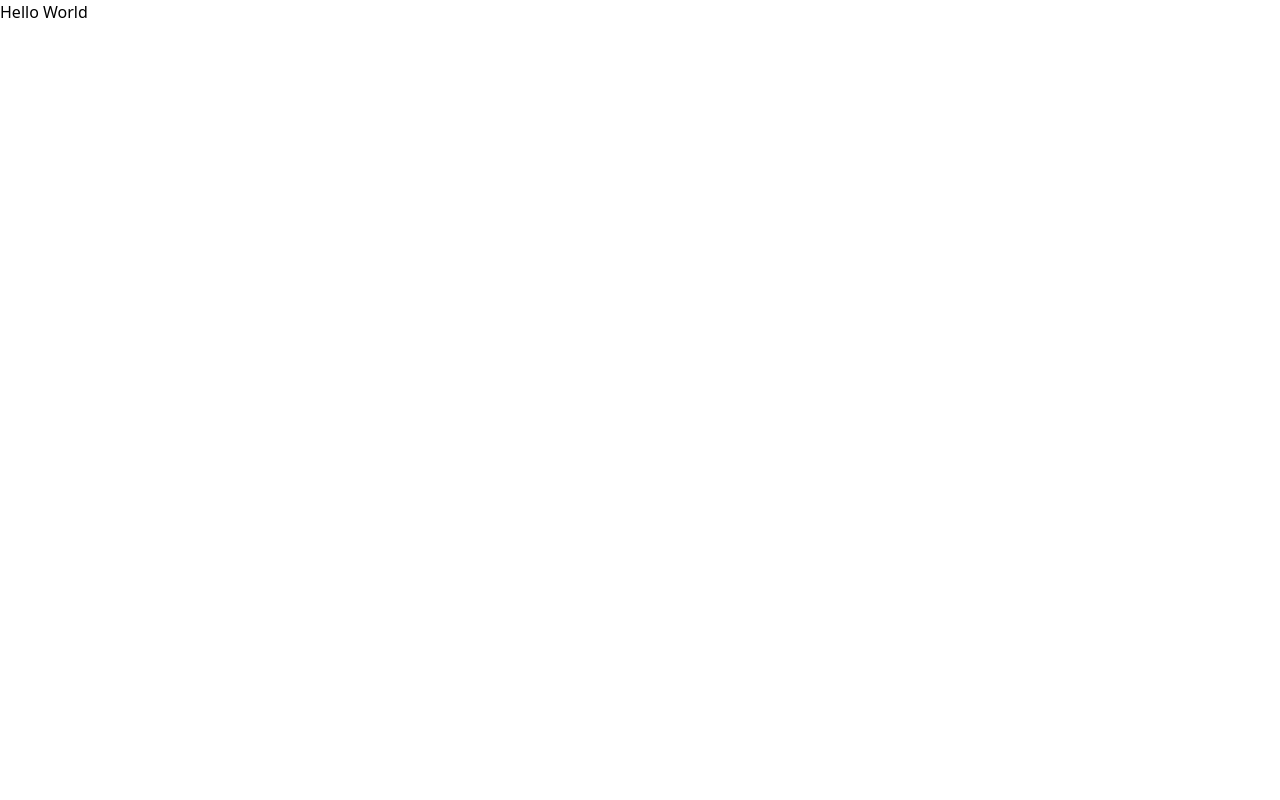
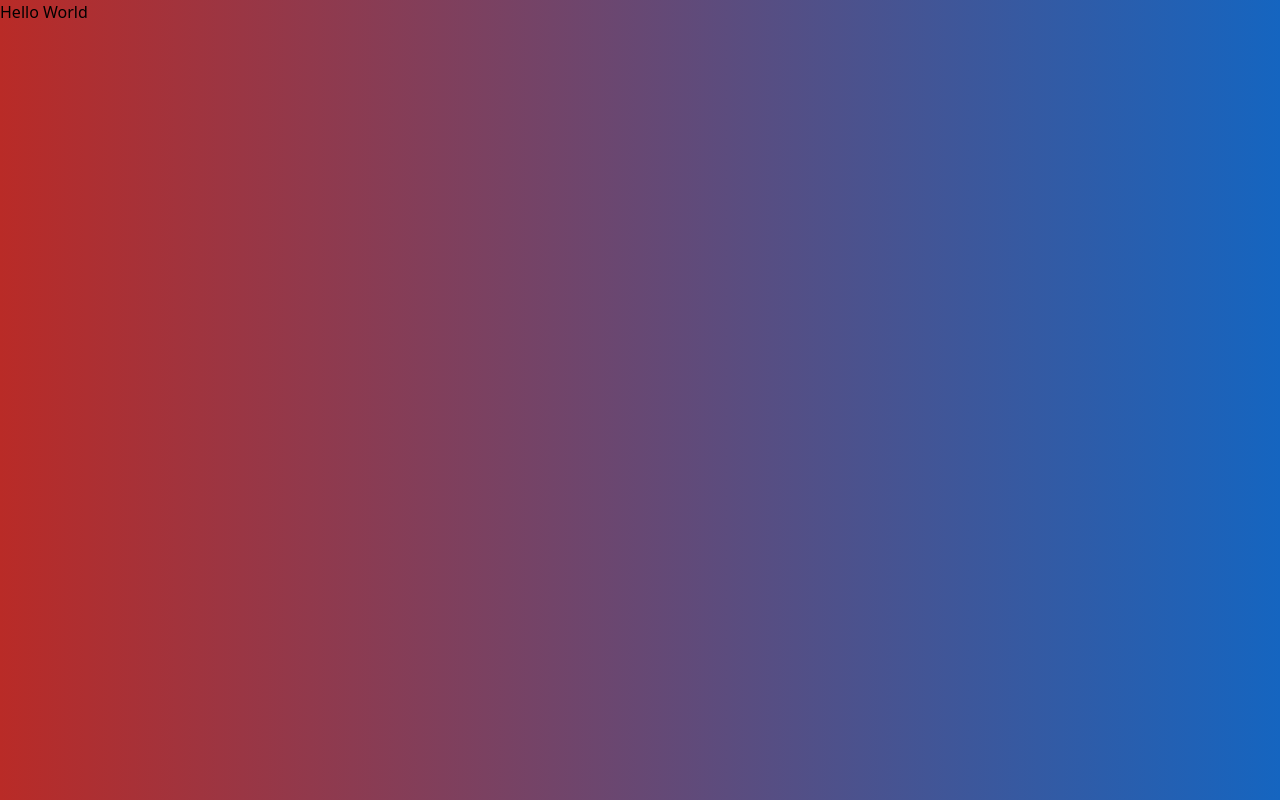
Before and after one commit to shoujo-saisyu-sensen/vim_study_app, a Next.js app: page / in a window 1280 px wide. Built offline with nearby package versions, Linux system fonts and the light colour scheme.

Commit message:
:wrench: add color

```diff
--- a/src/components/pages/top/index.tsx
+++ b/src/components/pages/top/index.tsx
@@ -1,7 +1,9 @@
+import style from './styles.module.scss';
+
 export const Top: React.FC = () => {
   return (
     <div>
-      <div className="w-screen h-screen">
+      <div className={`w-screen h-screen ${style.topWrapper}`}>
       <h1>Hello World</ h1>
     </ div>
     </div>
--- a/src/components/pages/top/styles.module.scss
+++ b/src/components/pages/top/styles.module.scss
@@ -1,4 +1,5 @@
 .topWrapper {
-  width: 100vw;
-  height: 100vh;
+   background: #b92b27;
+  background: -webkit-linear-gradient(to right, #b92b27, #1565c0);
+  background: linear-gradient(to right, #b92b27, #1565c0);
 }
```
